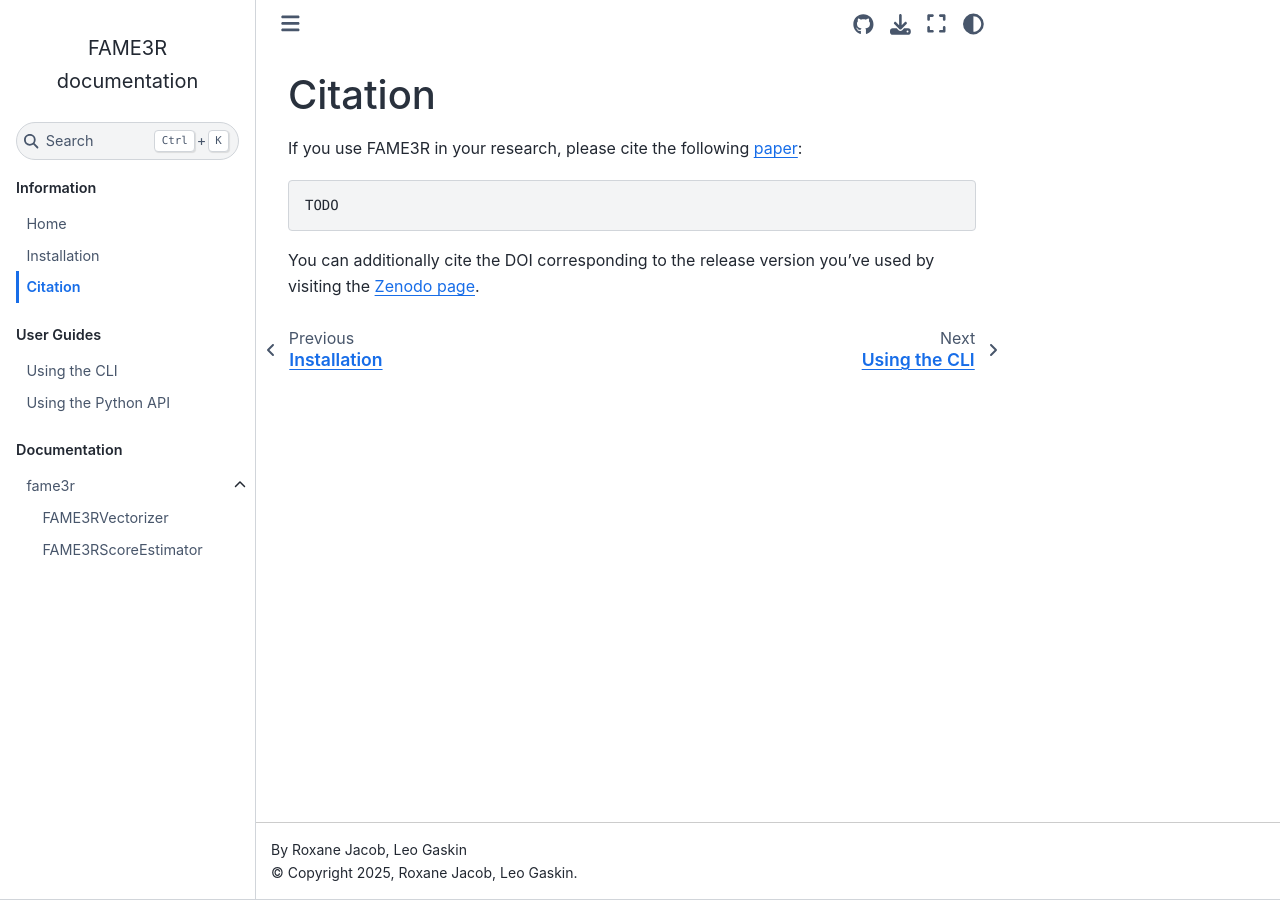
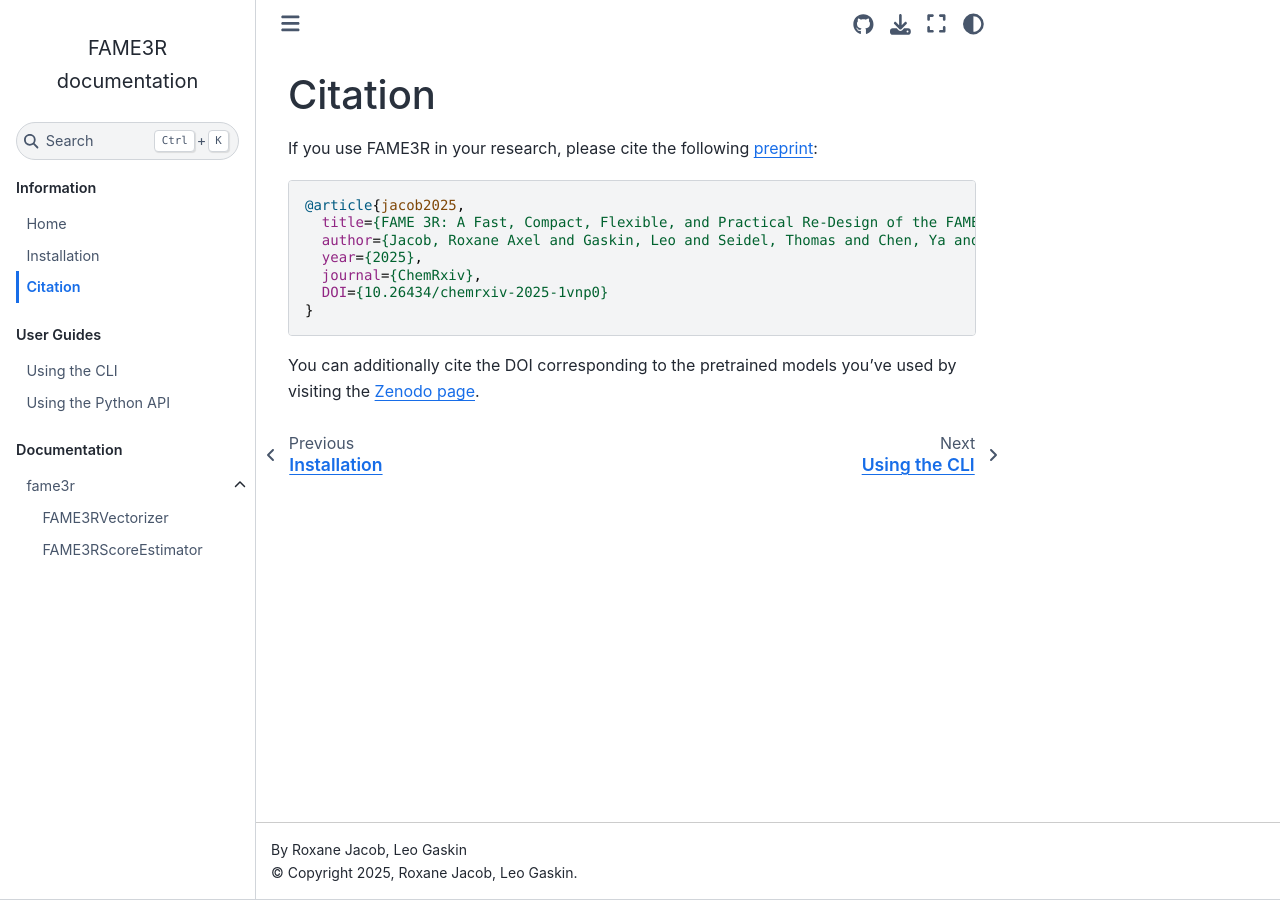
Before and after one commit to molinfo-vienna/FAME3R, a Sphinx documentation site: the page built from docs/source/citation.rst, in a window 1280 px wide. Built offline with Sphinx 7.4.7 and the Sphinx Book theme 1.1.4, drawn with Linux system fonts in a browser that asks for light colours.

Commit message:
Add correct references to documentation

```diff
--- a/docs/source/citation.rst
+++ b/docs/source/citation.rst
@@ -1,11 +1,16 @@
 Citation
 ========
 
-If you use FAME3R in your research, please cite the following `paper <TODO>`_:
+If you use FAME3R in your research, please cite the following `preprint <https://doi.org/10.26434/chemrxiv-2025-1vnp0>`_:
 
-.. code-block:: text
+.. code-block:: bibtex
 
-   TODO
+   @article{jacob2025,
+     title={FAME 3R: A Fast, Compact, Flexible, and Practical Re-Design of the FAME 3 Model for Predicting Sites of Metabolism},
+     author={Jacob, Roxane Axel and Gaskin, Leo and Seidel, Thomas and Chen, Ya and Mazzolari, Angelica and Kirchmair, Johannes},
+     year={2025},
+     journal={ChemRxiv},
+     DOI={10.26434/chemrxiv-2025-1vnp0}
+   }
 
-You can additionally cite the DOI corresponding to the release version you've used by
-visiting the `Zenodo page <TODO>`_.
+You can additionally cite the DOI corresponding to the pretrained models you've used by visiting the `Zenodo page <https://doi.org/10.5281/zenodo.17223469>`_.
```
